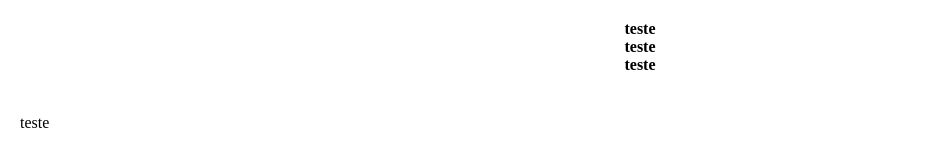
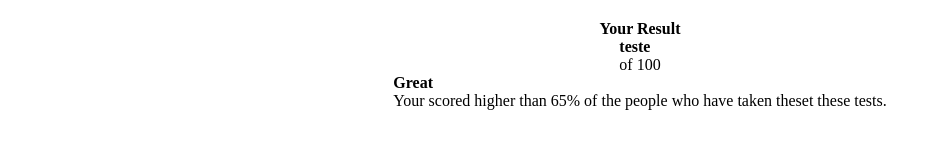
Before and after one commit to matheuzeba/Results-summary-component, a plain HTML site: page index.html in a window 1280 px wide. Shown: the whole page, without its empty margins (0-929 px from the left). Drawn offline with Linux system fonts and the light colour scheme.

Commit message:
alinhado .col-result e tags html

```diff
--- a/css/style.css
+++ b/css/style.css
@@ -1,4 +1,3 @@
-
 /* organizando coluna */
 body .component {
     display: flex;
@@ -10,7 +9,10 @@ body .component .col {
 }
 
 /* .RESULT */
+
+/* col-result */
 body .component .col.result {
     display: flex;
-    justify-content: center;
+    flex-direction: column;
+    align-items: center;
 }
--- a/index.html
+++ b/index.html
@@ -16,15 +16,21 @@
     <main>
         <article class="component">
             <section class="col result">
-                <section class="">
+                <h3>Your Result</h3>
+                <section class="result-circle">
                     <h1>teste</h1>
-                    <h1>teste</h1>
-                    <h1>teste</h1>
+                    <p>of 100</p>
+                </section>
+                <section class="result-text">
+                    <h2>Great</h2>
+                    <p>Your scored higher than 65% of the people who have taken theset these tests.</p>
                 </section>
             </section>
-            <section class="col summary">
+
+            <!-- summary -->
+            <!-- <section class="col summary">
                 <p>teste</p>
-            </section>
+            </section> -->
         </article>
     </main>
 </body>
```
